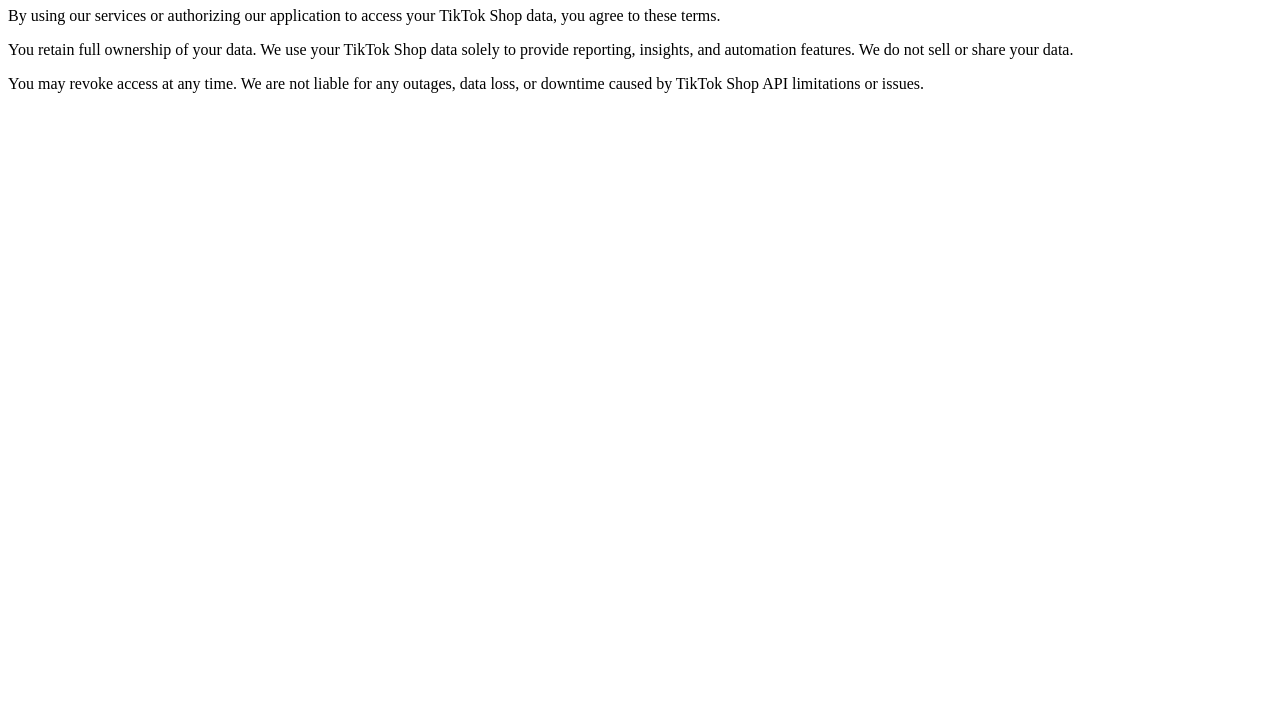
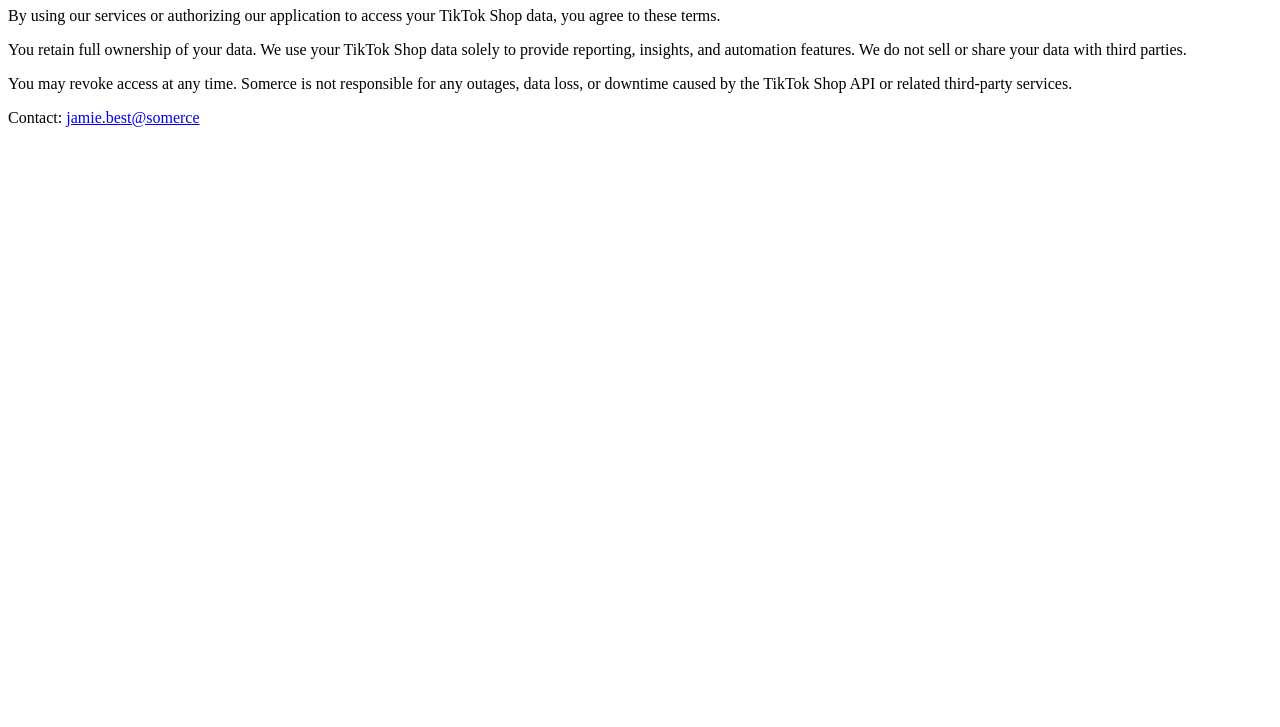
Before and after one commit to j-best-somerce/tiktok-shop-app, a plain HTML site: page terms.html in a window 1280 px wide. Shown: the part 73-800 px from the top of the page. Drawn offline with Linux system fonts and the light colour scheme.

Commit message:
Update terms.html

```diff
--- a/terms.html
+++ b/terms.html
@@ -6,8 +6,9 @@
 </head>
 <body>
   <h1>Terms of Service</h1>
-  <p>By using our services or authorizing our application to access your TikTok Shop data, you agree to these terms.</p>
-  <p>You retain full ownership of your data. We use your TikTok Shop data solely to provide reporting, insights, and automation features. We do not sell or share your data.</p>
-  <p>You may revoke access at any time. We are not liable for any outages, data loss, or downtime caused by TikTok Shop API limitations or issues.</p>
+    <p>By using our services or authorizing our application to access your TikTok Shop data, you agree to these terms.</p>
+    <p>You retain full ownership of your data. We use your TikTok Shop data solely to provide reporting, insights, and automation features. We do not sell or share your data with third parties.</p>
+    <p>You may revoke access at any time. Somerce is not responsible for any outages, data loss, or downtime caused by the TikTok Shop API or related third-party services.</p>
+    <p>Contact: <a href="mailto:jamie.best@somerce">jamie.best@somerce</a></p>
 </body>
 </html>
```
